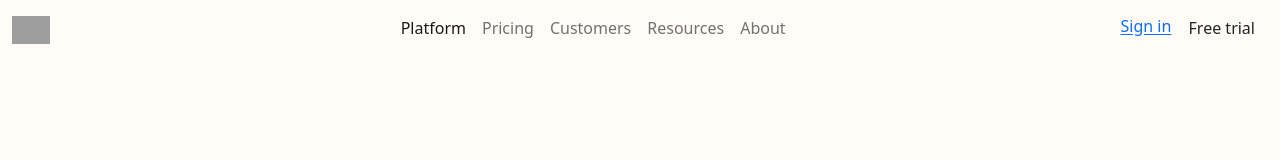
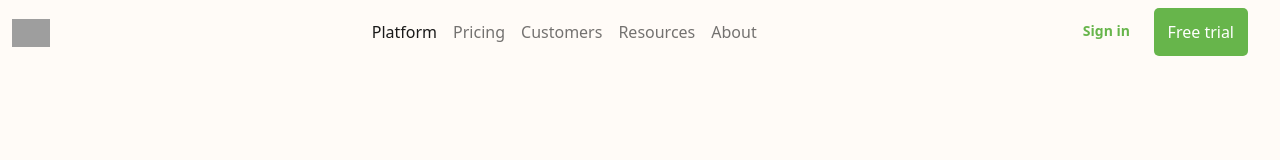
Before and after one commit to Daxter98/MatchaBedu, a plain HTML site: page index.html in a window 1280 px wide. Shown: the top 160 px of the page. Drawn offline with nearby package versions, Linux system fonts and the light colour scheme; grey boxes are pictures that could not be loaded.

Commit message:
Actions Added

```diff
--- a/styles.css
+++ b/styles.css
@@ -145,3 +145,26 @@ img {
 .logo > * {
   width: 100%;
 }
+
+.actions {
+  text-align: right;
+  font-size: 14px;
+  font-weight: 600;
+}
+
+.actions > * {
+  margin: 0 10px;
+}
+
+.actions a {
+  color: #67b54b;
+  text-decoration: none;
+}
+
+.actions button {
+  color: white;
+  background-color: #67b54b;
+  padding: 12px 14px;
+  border: 0;
+  border-radius: 5px;
+}
```
